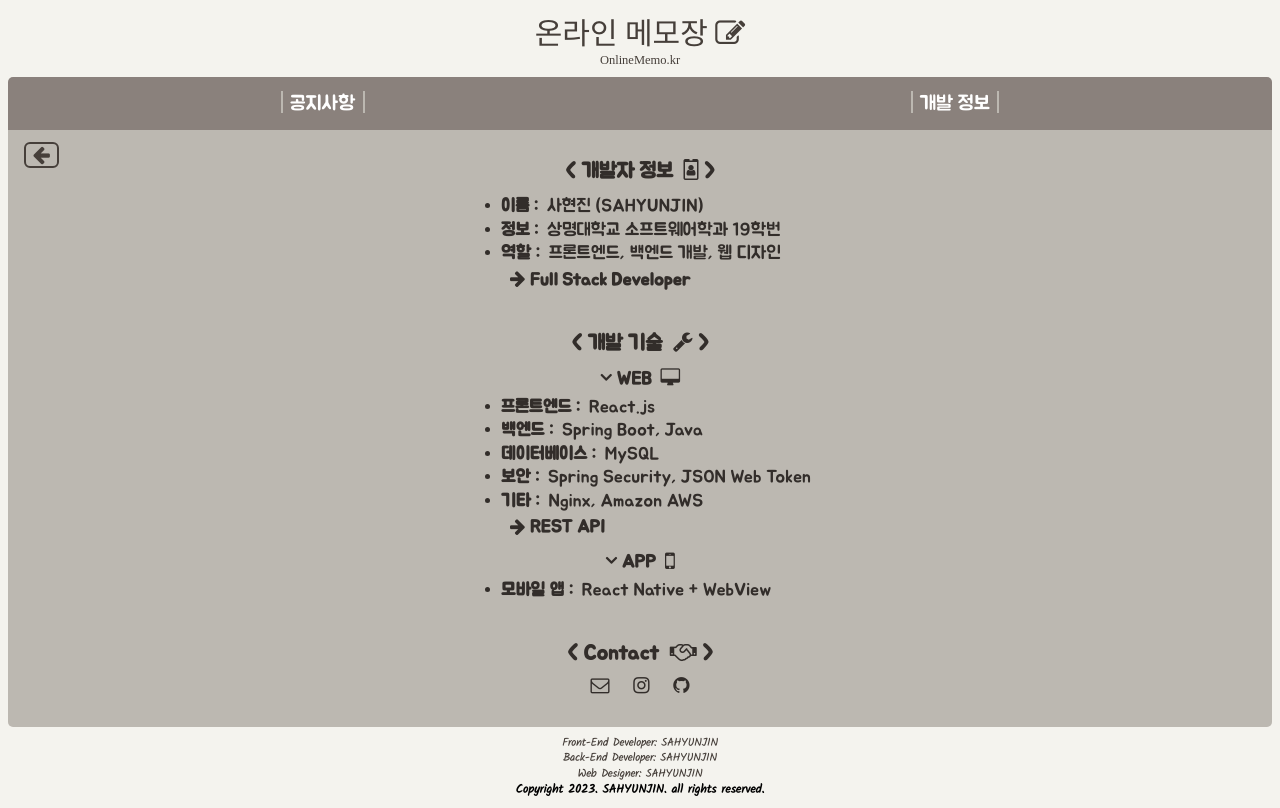
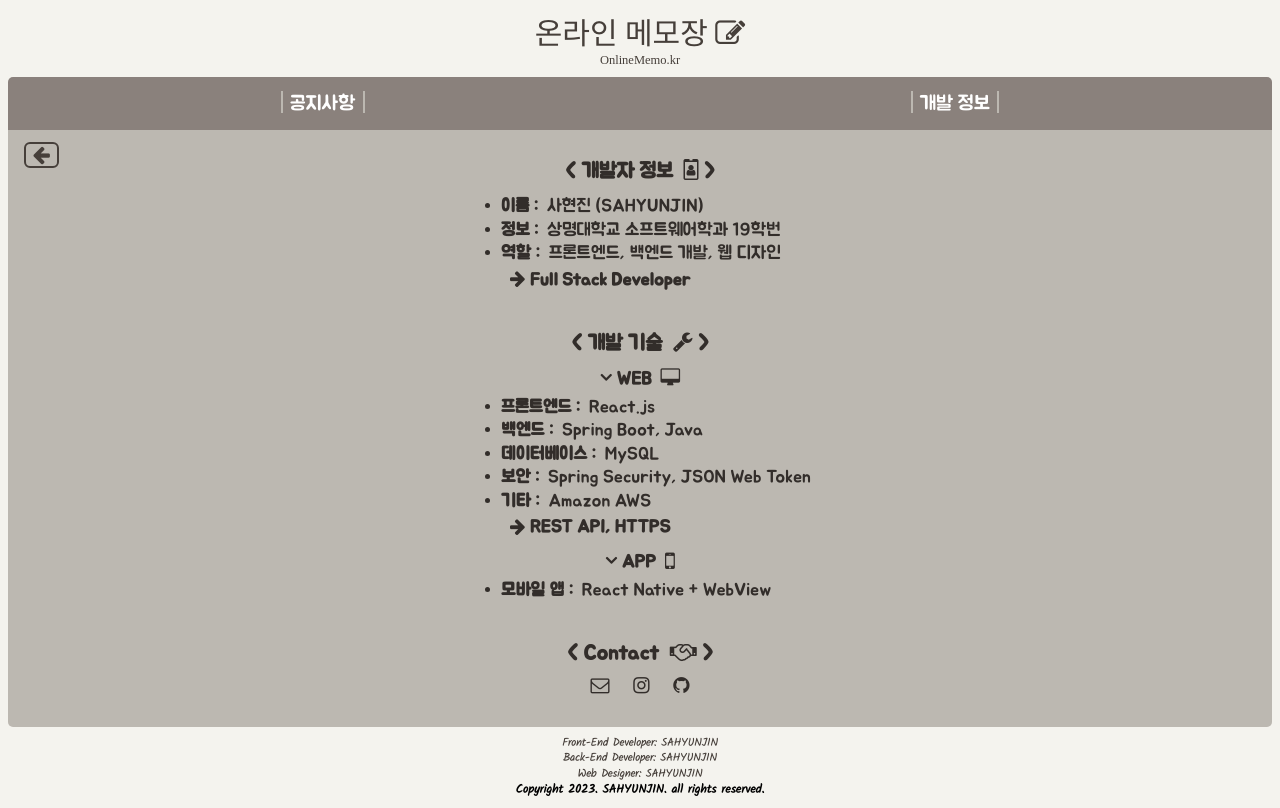
Before and after one commit to tkguswls1106/onlineMemo-react-project, a React (Create React App) app: page /information in a window 1280 px wide. Built offline with nearby package versions, Linux system fonts and the light colour scheme; a web font is replaced by a local one.

Commit message:
개발정보 페이지 수정했음. 이로써 기본적인 디자인은 전체적으로 완료.

```diff
--- a/src/pages/Etc/InformationPage.jsx
+++ b/src/pages/Etc/InformationPage.jsx
@@ -145,9 +145,9 @@ const Inform = () => {
                 <li><strong>백엔드 :</strong>&nbsp;&nbsp;Spring Boot, Java</li>
                 <li><strong>데이터베이스 :</strong>&nbsp;&nbsp;MySQL</li>
                 <li><strong>보안 :</strong>&nbsp;&nbsp;Spring Security, JSON Web Token</li>
-                <li><strong>기타 :</strong>&nbsp;&nbsp;Nginx, Amazon AWS</li>
+                <li><strong>기타 :</strong>&nbsp;&nbsp;Amazon AWS</li>
                 <div style={{ lineHeight: "17%" }}><br></br></div>
-                <span>&nbsp;&nbsp;<i className="fa fa-arrow-right" aria-hidden="true"></i>&nbsp;REST API</span>
+                <span>&nbsp;&nbsp;<i className="fa fa-arrow-right" aria-hidden="true"></i>&nbsp;REST API, HTTPS</span>
                 <div style={{ lineHeight: "10.5px" }}><br></br></div>
             </ul>
             <span className="device"><i className="fa fa-angle-down" aria-hidden="true"></i>&nbsp;APP&nbsp;&nbsp;<i className="fa fa-mobile" aria-hidden="true"></i></span>
```
